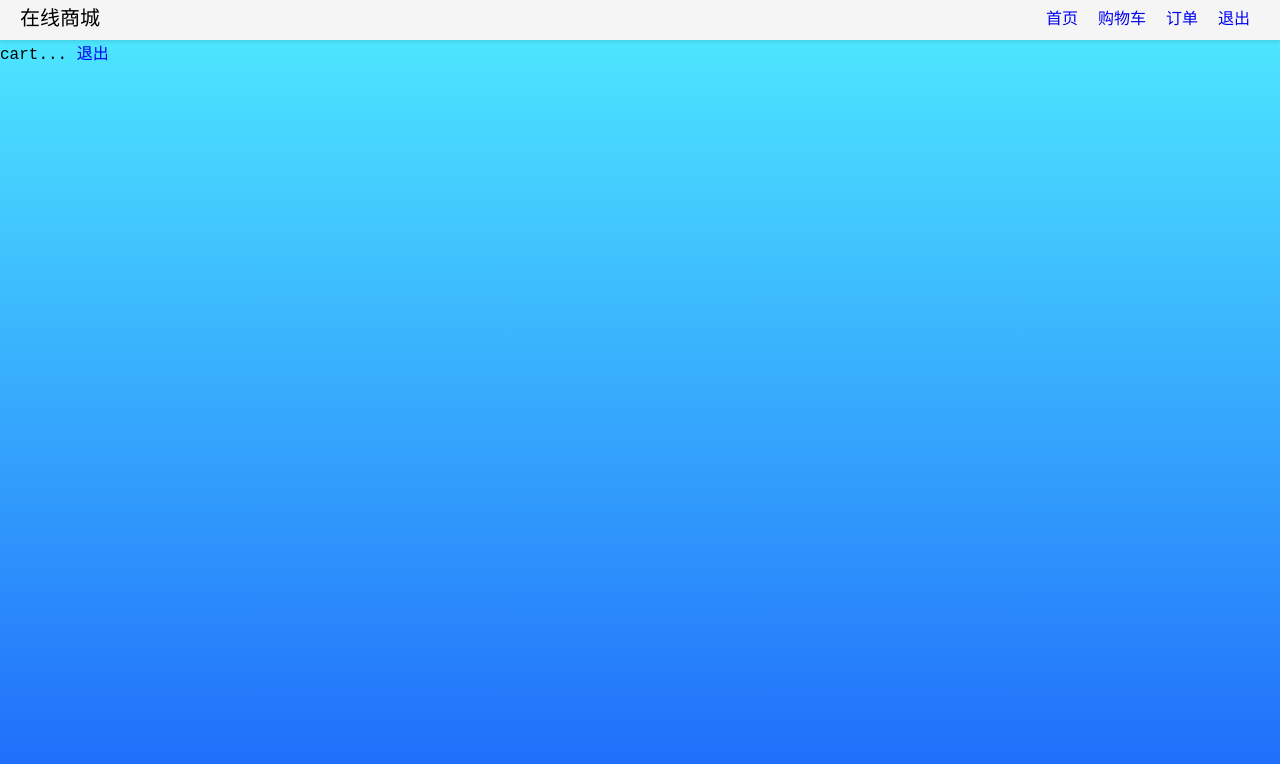
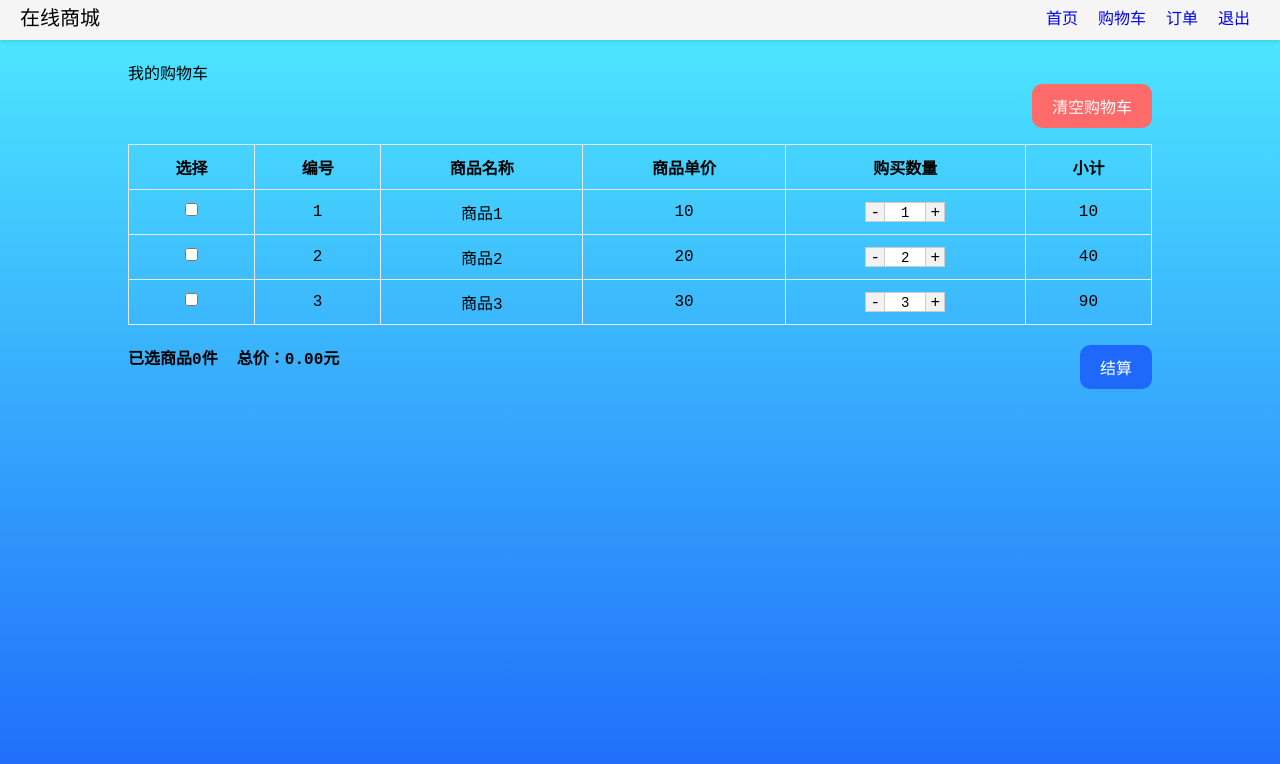
Before and after one commit to 9277dis/zqsvue, a Vue app: page /#/cart in a window 1280 px wide. Shown: the top 764 px of the page. Built offline with nearby package versions, Linux system fonts and the light colour scheme.

Commit message:
test0001
0001

```diff
--- a/src/App.vue
+++ b/src/App.vue
@@ -136,6 +136,17 @@ a:hover {
   //color: var(--primary-color);
   color: var(--primary-color);
 }
+.btn-danger{
+  background-color: #ff6b6b;
+  color: #fff;
+}
+.btn-danger:hover{
+  background-color: #ff0000;
+}
+.btn-danger:active{
+  background-color: #ff0000;
+  box-shadow: none;
+}
 </style>
 <script>
 
--- a/src/views/cart/index.vue
+++ b/src/views/cart/index.vue
@@ -1,15 +1,179 @@
 <script>
 export default {
-  name: "index"
+  name: "index",
+  data() {
+    return {
+      orders: [
+        {
+          id: 1,
+          name: '商品1',
+          price: 10,
+          count: 1
+        },
+        {
+          id: 2,
+          name: '商品2',
+          price: 20,
+          count: 2
+        },
+        {
+          id: 3,
+          name: '商品3',
+          price: 30,
+          count: 3
+        }
+      ]
+    }
+  }
 }
 </script>
 
 <template>
-  <div>cart...
-    <router-link to="/">退出</router-link>
+  <div class="cart-container">
+    <div>我的购物车</div>
+    <div class="clear">
+      <button class="btn btn-danger" @click="clean">清空购物车</button>
+    </div>
+
+    <div>
+      <table>
+        <!--        <thead>-->
+        <tbody>
+        <tr>
+          <th>选择</th>
+          <th>编号</th>
+          <th>商品名称</th>
+          <th>商品单价</th>
+          <th>购买数量</th>
+          <th>小计</th>
+        </tr>
+
+        <tr v-for="order in orders" :key="order.id">
+          <td><input type="checkbox"/></td>
+          <td>{{ order.id }}</td>
+          <td>{{ order.name }}</td>
+          <td>{{ order.price }}</td>
+          <td>
+            <span class="cut" @click="reduce">-</span>
+            <span class="num">{{ order.count }}</span>
+            <span class="plus" @click="add">+</span>
+          </td>
+          <td>{{ order.price * order.count }}</td>
+        </tr>
+
+        </tbody>
+        <!--        </thead>-->
+      </table>
+    </div>
+    <div class="footer">
+      <div class="summary">
+        <span>已选商品<span class="count">0</span>件</span>&nbsp;
+        <span>总价：<span class="total">0.00</span>元</span>
+      </div>
+      <div class="submit-area">
+        <button class="btn btn-primary" @click="sum">结算</button>
+      </div>
+    </div>
   </div>
 </template>
 
 <style scoped>
+.cart-container {
+  margin: 20px auto;
+  width: 80%;
+}
 
+.footer {
+  margin-top: 20px;
+  display: flex;
+  justify-content: space-between;
+}
+
+.summary {
+  font-size: 16px;
+  font-weight: bold;
+}
+
+.submit-area {
+  text-align: right;
+}
+
+table {
+  width: 100%;
+  border-collapse: collapse;
+  font-size: 14px;
+  font-family: Arial, sans-serif;
+  text-align: center;
+  border: 1px solid #e9e9e9;
+  margin-bottom: 20px;
+}
+
+table, th, td {
+  border: 1px solid #e9e9e9;
+}
+
+td, th {
+  padding: 10px;
+  text-align: center;
+  border: 1px solid #e9e9e9;
+}
+
+.clear {
+  margin-bottom: 20px;
+  display: block;
+  width: 100%;
+  height: 40px;
+  line-height: 40px;
+  text-align: right;
+}
+
+.btn {
+  border-radius: 10px;
+}
+
+.cut, .plus {
+  width: 20px;
+  height: 20px;
+  line-height: 20px;
+  text-align: center;
+  background-color: #f2f2f2;
+  border: 1px solid #ccc;
+  cursor: pointer;
+  user-select: none;
+  display: inline-block;
+  vertical-align: middle;
+}
+
+.cut:hover, .plus:hover {
+  background-color: #ddd;
+  color: #fff;
+  border-color: #ddd;
+  font-weight: bold;
+  cursor: pointer;
+}
+
+.cut:active,
+.plus:active {
+  background-color: #bbb;
+  border-color: #bbb;
+  font-weight: bold;
+  cursor: pointer;
+  outline: none;
+}
+
+.num {
+  width: 40px;
+  height: 20px;
+  line-height: 20px;
+  text-align: center;
+  display: inline-block;
+  vertical-align: middle;
+  border: 1px solid #ccc;
+  border-left: none;
+  border-right: none;
+  outline: none;
+  font-size: 14px;
+  background-color: #fff;
+  cursor: pointer;
+}
 </style>
--- a/src/views/order/index.vue
+++ b/src/views/order/index.vue
@@ -1,14 +1,122 @@
 <script>
 export default {
-  name: "index"
+  name: "index",
+data() {
+    return {
+      orders: [
+        {
+          id: 1,
+          name: "订单1",
+          total: 100,
+          createdAt: "2022-01-01",
+          status: "已完成"
+        },
+          {
+            id: 2,
+            name: "订单2",
+            total: 200,
+            createdAt: "2022-01-02",
+            status: "进行中"
+          },
+          {
+            id: 3,
+            name: "订单3",
+            total: 300,
+            createdAt: "2022-01-03",
+            status: "已取消"
+          }
+      ]
+    }
+}
 }
 </script>
 
 <template>
-  <div class="text-center">order...</div>
+  <div class="cart-container">
+    <div>我的订单</div>
+    <div>
+      <table>
+        <tr>
+          <th>选择</th>
+          <th>编号</th>
+          <th>订单名称</th>
+          <th>总价</th>
+          <th>创建时间</th>
+          <th>状态</th>
+        </tr>
 
+        <tr v-for="order in orders" :key="order.id">
+          <td><input type="checkbox"/></td>
+          <td>{{ order.id }}</td>
+          <td>{{ order.name }}</td>
+          <td>{{ order.total }}</td>
+          <td>{{ order.createdAt }}</td>
+          <td>{{ order.status }}</td>
+        </tr>
+      </table>
+    </div>
+    <div class="footer">
+      <div class="select-area">
+        <input type="checkbox" id="selectAll" @change="selectAll"/>
+        <label for="selectAll">全选</label>
+        <button class="btn btn-danger" @click="deleteOrder">删除</button>
+      </div>
+      <div class="submit-area">
+        <button class="btn btn-primary">返回</button>
+      </div>
+    </div>
+  </div>
 </template>
 
 <style scoped>
+.cart-container {
+  margin: 20px auto;
+  width: 80%;
+}
+
+.footer {
+  margin-top: 20px;
+  display: flex;
+  justify-content: space-between;
+}
+
+.select-area {
+  display: flex;
+  align-items: center;
+}
+
+.select-area input {
+  margin-right: 10px;
+}
+
+.submit-area {
+  text-align: center;
+}
+
+table {
+  width: 100%;
+  border-collapse: collapse;
+  font-size: 14px;
+  font-family: Arial, sans-serif;
+  text-align: center;
+  border: 1px solid #e9e9e9;
+  margin-bottom: 20px;
+}
+
+table, th, td {
+  border: 1px solid #e9e9e9;
+}
+
+td, th {
+  padding: 10px;
+  text-align: center;
+  border: 1px solid #e9e9e9;
+}
+
+
+.btn {
+  border-radius: 5px;
+}
+
 
 </style>
--- a/src/views/product/detail/index.vue
+++ b/src/views/product/detail/index.vue
@@ -8,14 +8,14 @@ export default {
   <div class="container">
     <div class="img-container">
       <div class="big">
-        <img src="@/assets/logo.png" alt="">
+        <img src="https://q1.qlogo.cn/g?b=qq&nk=239277023&s=640" alt="">
       </div>
       <div class="small">
-        <div><img src="@/assets/logo.png" alt=""></div>
-        <div class="active"><img src="@/assets/logo.png" alt=""></div>
-        <div><img src="@/assets/logo.png" alt=""></div>
-        <div><img src="@/assets/logo.png" alt=""></div>
-        <div><img src="@/assets/logo.png" alt=""></div>
+        <div><img src="https://q1.qlogo.cn/g?b=qq&nk=239277023&s=640" alt=""></div>
+        <div class="active"><img src="https://q1.qlogo.cn/g?b=qq&nk=239277023&s=640" alt=""></div>
+        <div><img src="https://q1.qlogo.cn/g?b=qq&nk=239277023&s=640" alt=""></div>
+        <div><img src="https://q1.qlogo.cn/g?b=qq&nk=239277023&s=640" alt=""></div>
+        <div><img src="https://q1.qlogo.cn/g?b=qq&nk=239277023&s=640" alt=""></div>
       </div>
     </div>
     <div class="info-container">
@@ -24,8 +24,8 @@ export default {
       <div class="price">
         ¥<span class="price-num">6653.00</span>
       </div>
-      <div>
-        <img src="@/assets/logo.png" alt="">
+      <div class="bimg">
+        <img src="https://q1.qlogo.cn/g?b=qq&nk=239277023&s=640" alt="">
       </div>
       <div class="mt20">
         <button class="btn btn-primary">加入购物车</button>
@@ -43,7 +43,9 @@ export default {
 }
 
 .mt20 {
+  width: 300px;
   margin-top: 20px;
+  margin-left: 20px;
 }
 
 .price {
@@ -55,7 +57,11 @@ export default {
 .price-num {
   font-size: 1.8rem;
 }
-
+.bimg img{
+  width: 300px;
+  height: 300px;
+  border-radius: 10px;
+}
 .active {
   border: 4px solid black;
 }
@@ -97,7 +103,9 @@ export default {
   margin-top: 0;
 }
 .big img{
-  width: 100%;
+  width: 80%;
+  border-radius: 10px;
+  border: 1px solid white;
 }
 .btn{
   border: 1px solid white;
```
